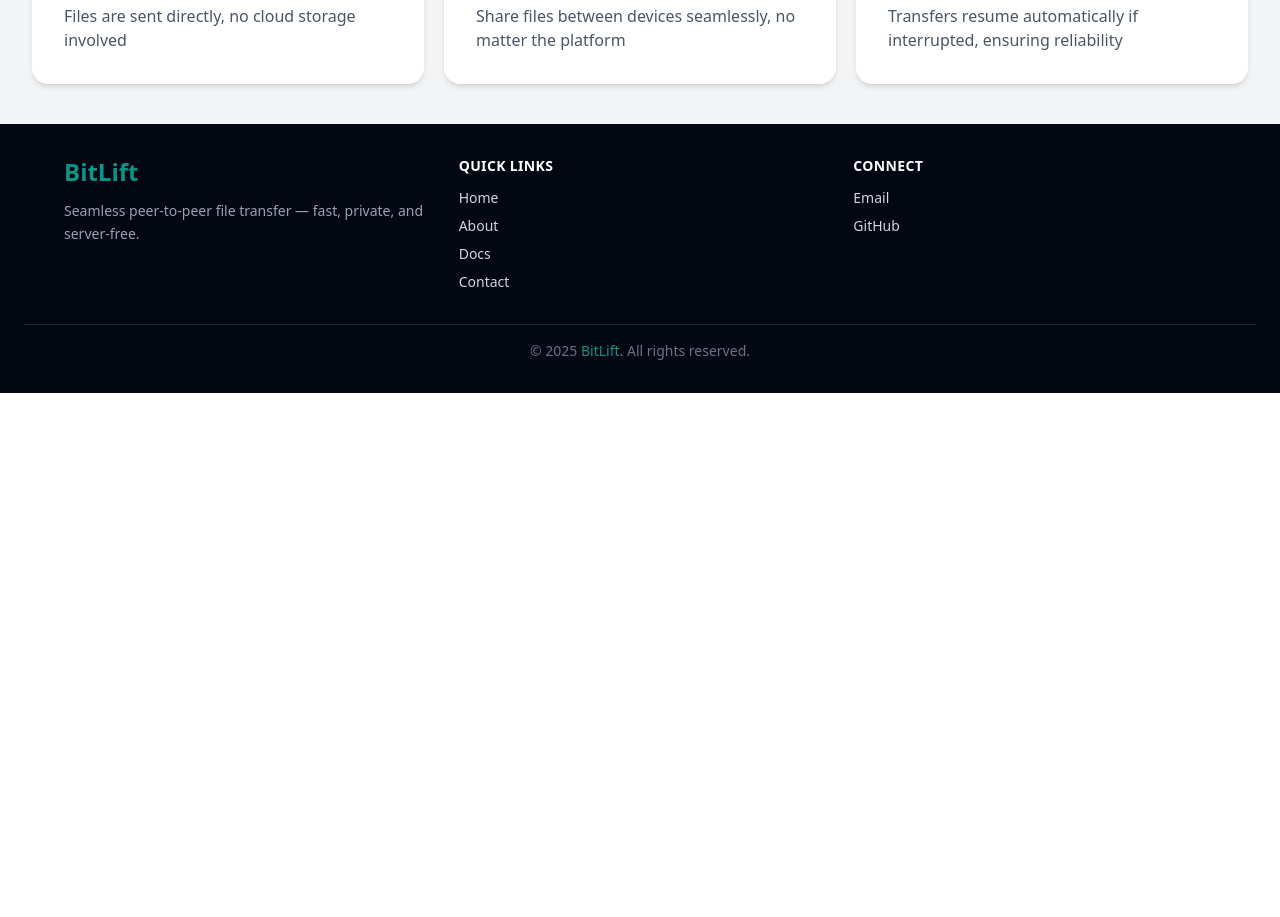
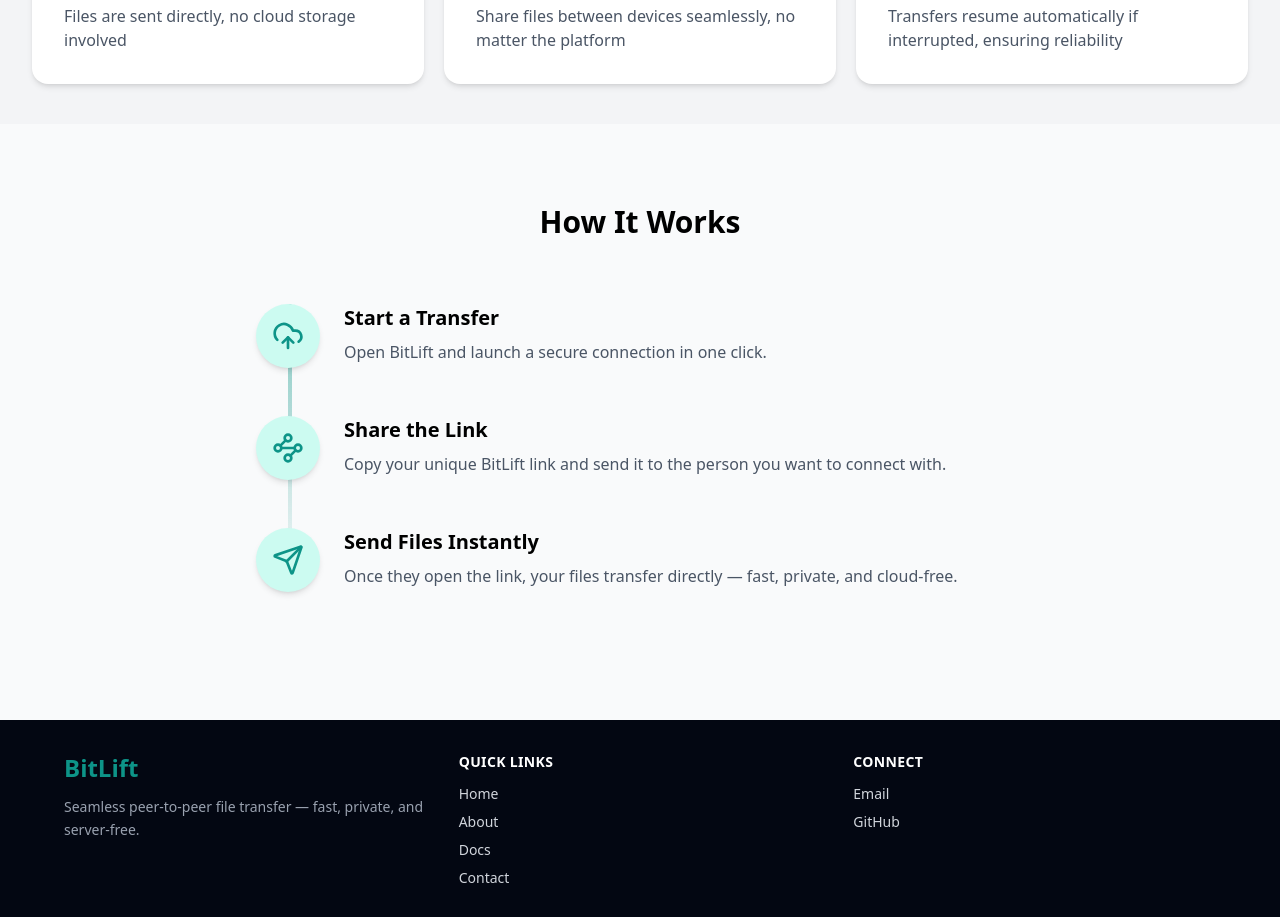
Before and after one commit to poison291/BitLift, a React (Vite) app in the folder client/: page / in a window 1280 px wide. Shown: the part 1280-2197 px from the top of the page. Before the commit the page ends 1673 px from the top, so only its background shows below. Built offline with nearby package versions, Linux system fonts and the light colour scheme; no server answers.

Commit message:
finished steps

```diff
--- /dev/null
+++ b/client/src/Components/Steps.jsx
@@ -0,0 +1,51 @@
+import { CloudUpload, Send, Waypoints } from "lucide-react";
+import React from "react";
+
+const HowItWorks = () => {
+  const steps = [
+    {
+      icon: <CloudUpload className="text-primary w-8 h-8" />,
+      title: "Start a Transfer",
+      description: "Open BitLift and launch a secure connection in one click.",
+    },
+    {
+      icon: <Waypoints className="text-primary w-8 h-8" />,
+      title: "Share the Link",
+      description:
+        "Copy your unique BitLift link and send it to the person you want to connect with.",
+    },
+    {
+      icon: <Send className="text-primary w-8 h-8" />,
+      title: "Send Files Instantly",
+      description:
+        "Once they open the link, your files transfer directly — fast, private, and cloud-free.",
+    },
+  ];
+
+  return (
+    <section className="bg-gray-50 py-20 px-6">
+      <h2 className="text-center text-3xl font-semibold mb-16">
+        How It Works
+      </h2>
+
+      <div className="relative max-w-3xl mx-auto">
+        {/* Vertical line */}
+        <div className="absolute left-8 top-0 h-full w-1 bg-gradient-to-b from-primary/50 to-transparent rounded-full"></div>
+
+        {steps.map((step, i) => (
+          <div key={i} className="relative flex gap-6 mb-12">
+            <div className="z-10 bg-secondary shadow-md rounded-full w-16 h-16 flex items-center justify-center">
+              {step.icon}
+            </div>
+            <div>
+              <h3 className="text-xl font-semibold mb-2">{step.title}</h3>
+              <p className="text-gray-600">{step.description}</p>
+            </div>
+          </div>
+        ))}
+      </div>
+    </section>
+  );
+};
+
+export default HowItWorks;
--- a/client/src/Pages/Faq.jsx
+++ b/client/src/Pages/Faq.jsx
@@ -9,7 +9,7 @@ const Faq = () => {
         <h1 className="text-3xl text-primary font-semibold text-center">
           🚧 FAQ UNDER CONSTRUCTION 🚧
         </h1>
-        <p className="text-gray-600 text-center">(now get the fk out)</p>
+        <p className="text-gray-600 text-center font-bold capitalize">(now get the fk out)</p>
       </div>
     </>
   );
--- a/client/src/Pages/Landing.jsx
+++ b/client/src/Pages/Landing.jsx
@@ -4,6 +4,7 @@ import Flow from "../Components/Flow";
 import Features from "../Components/Features";
 import { useNavigate } from "react-router-dom";
 import Footer from "../Components/Footer";
+import HowItWorks from "../Components/Steps";
 
 const Landing = () => {
   const navigate = useNavigate();
@@ -57,8 +58,16 @@ const Landing = () => {
             <span className="text-gray-600 text-xl font-semibold">Support</span>
           </div>
         </div>
+        {/* Flow Section */}
         <Flow />
+
+        {/* Features Section */}
         <Features />
+
+        {/* How it works? */}
+        <HowItWorks/>
+
+        {/* Footer Section */}
       <Footer/>
       </div>
     </>
--- a/client/src/Pages/Test.jsx
+++ b/client/src/Pages/Test.jsx
@@ -1,68 +1,44 @@
-import {
-  CloudOff,
-  LockKeyhole,
-  MonitorSmartphone,
-  PlugZap,
-  ShieldOff,
-  Zap,
-} from "lucide-react";
+import { CloudUpload, Send, Waypoints } from "lucide-react";
 import React from "react";
 
-const Features = () => {
-  const features = [
+const HowItWorks = () => {
+    const iconSize = 30;
+
+  const steps = [
     {
-      title: "End-to-End Encrypted",
-      description: "Your files are encrypted before leaving your device",
-      icon: <LockKeyhole />,
+      icon: <CloudUpload size={iconSize} className="text-primary" />,
+      title: "Start a Transfer",
+      description: "Open BitLift and launch a secure connection in one click.",
     },
     {
-      title: "Lightning Fast",
-      description: "Direct peer-to-peer connection for maximum speed",
-      icon: <Zap />,
+      icon: <Waypoints size={iconSize} className="text-primary"/>,
+      title: "Share the Link",
+      description:
+        "Copy your unique BitLift link and send it to the person you want to connect with.",
     },
     {
-      title: "No Registration",
-      description: "Start sharing instantly without creating an account",
-      icon: <ShieldOff />,
-    },
-    {
-      title: "No Cloud Needed",
-      description: "Files are sent directly, no cloud storage involved",
-      icon: <CloudOff />,
-    },
-    {
-      title: "Cross-Platform",
+      icon: <Send size={iconSize} className="text-primary"/>,
+      title: "Send Files Instantly",
       description:
-        "Share files between devices seamlessly, no matter the platform",
-      icon: <MonitorSmartphone />,
-    },
-    {
-      title: "Fast & Reliable",
-      description:
-        "Transfers resume automatically if interrupted, ensuring reliability",
-      icon: <PlugZap />,
+        "Once they open the link, your files transfer directly — fast, private, and cloud-free.",
     },
   ];
-
   return (
     <>
-      <div className="mt-20 px-8 pb-20">
-        <h1 className="text-center text-4xl font-bold text-gray-800 mb-12">
-          Why Choose Us?
+      <div className="bg-gray-100">
+        <h1 className="text-center text-3xl font-semibold mb-10 ">
+          How it Works?
         </h1>
-        <div className="grid grid-cols-1 md:grid-cols-2 lg:grid-cols-3 gap-8 max-w-6xl mx-auto">
-          {features.map((item, index) => (
-            <div
-              key={index}
-              className="bg-white p-8 rounded-2xl shadow-sm hover:shadow-lg transition-all hover:-translate-y-1"
-            >
-              <div className="bg-purple-100 w-14 h-14 rounded-full flex items-center justify-center mb-4 text-purple-600">
+        <div className="grid grid-cols-1 md:grid-cols-2 lg:grid-cols-3 gap-5 mb-10 px-8  ">
+          {steps.map((item, index) => (
+            <div className="bg-white p-8 rounded-2xl shadow-md hover:shadow-lg transition-all hover:-translate-y-2 " key={index}>
+                 <div className="bg-secondary w-14 h-14 rounded-full flex items-center justify-center mb-4">
                 {item.icon}
               </div>
-              <h3 className="font-bold text-xl text-gray-800 mb-3">
-                {item.title}
-              </h3>
-              <p className="text-gray-600">{item.description}</p>
+              <div className="text-start">
+                <h1 className="text-xl font-bold">{item.title}</h1>
+                <p className="text-gray-600">{item.description}</p>
+              </div>
             </div>
           ))}
         </div>
@@ -71,4 +47,4 @@ const Features = () => {
   );
 };
 
-export default Features;
+export default HowItWorks;
```
Also changed, not shown: client/src/Components/Flow.jsx (+18 -14 lines).
